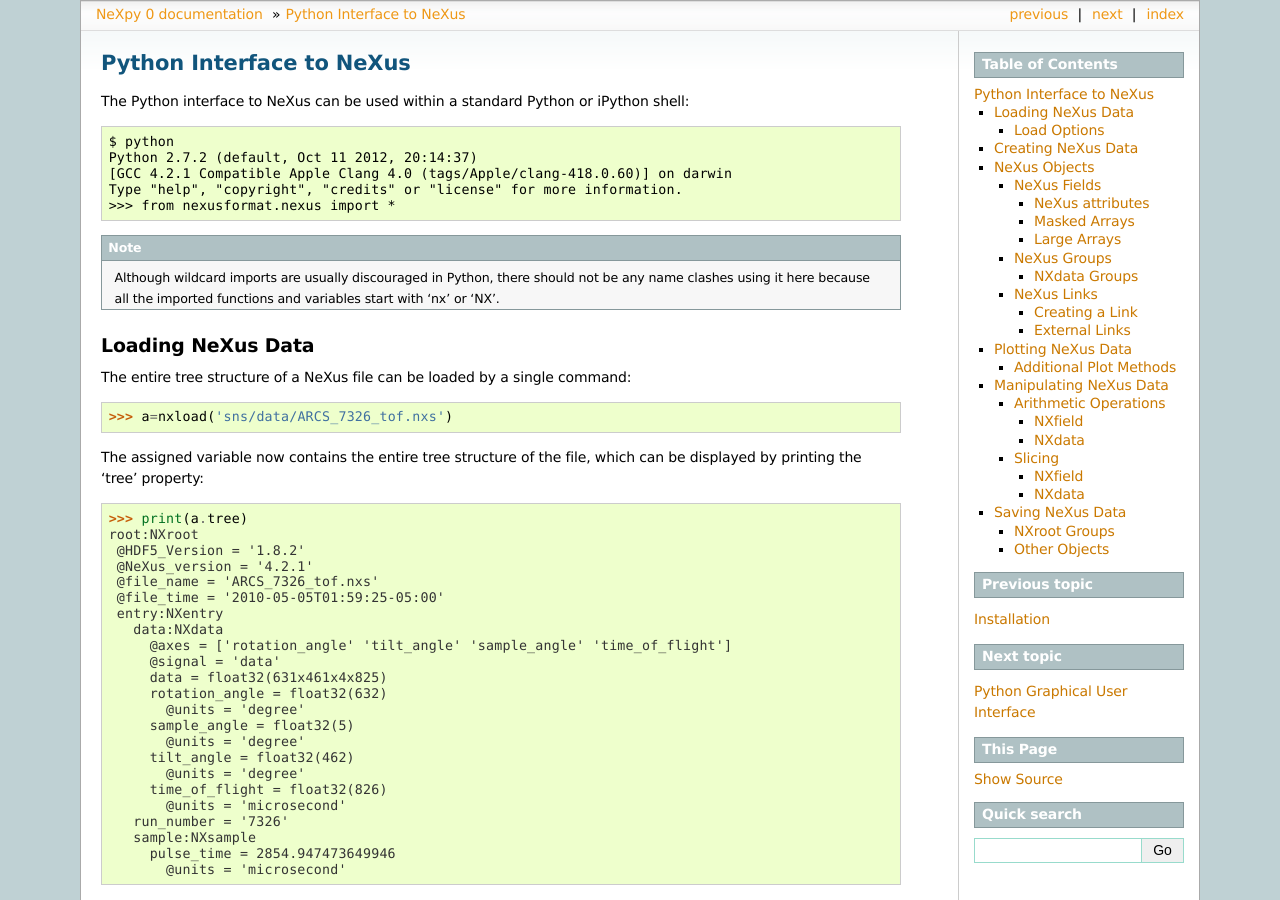
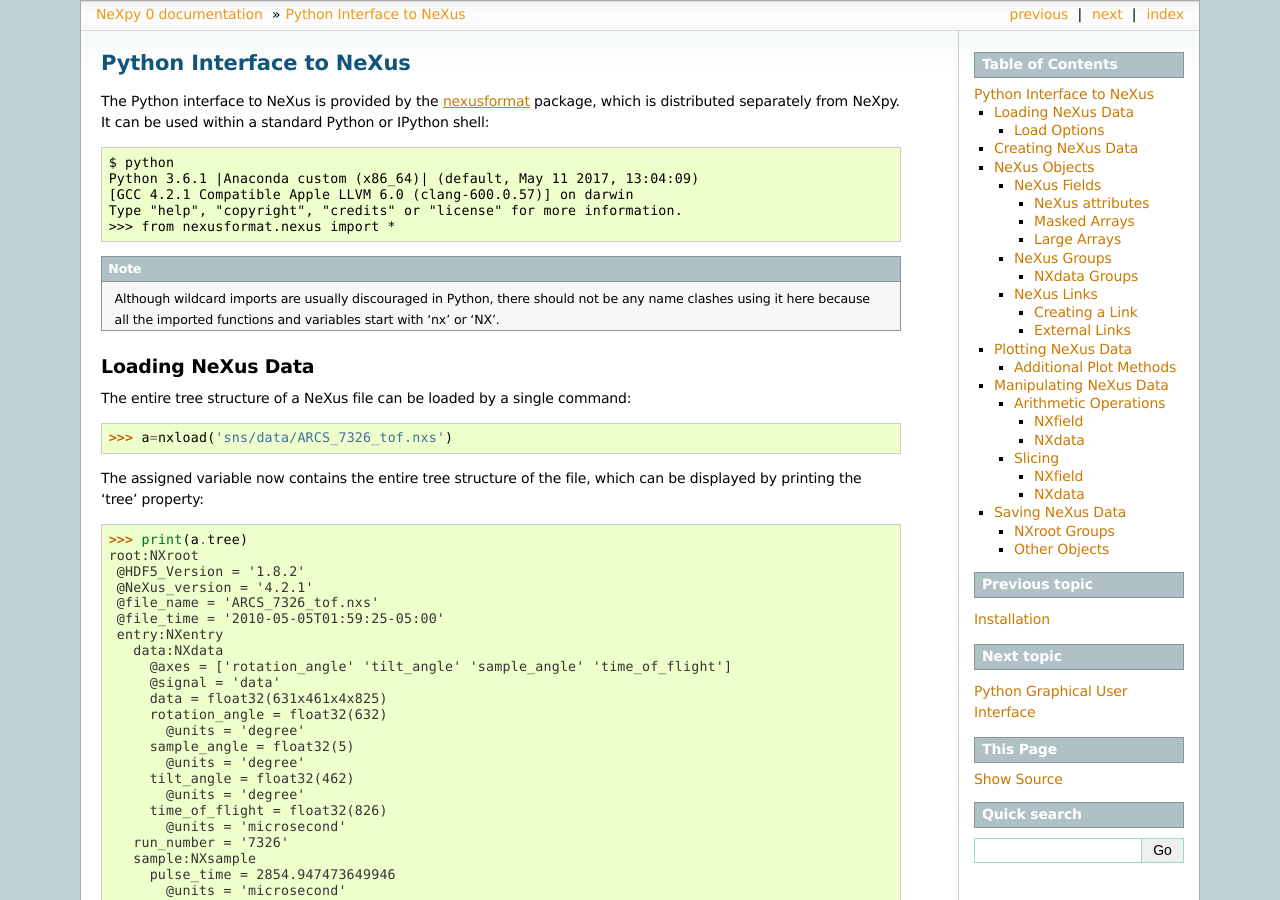
Before and after one commit to nexpy/nexpy, a Sphinx documentation site: the page built from doc/source/pythonshell.rst, in a window 1280 px wide and 900 px high. Built offline with Sphinx 7.4.7, drawn with Linux system fonts in a browser that asks for light colours.

Commit message:
Updating documentation

```diff
--- a/doc/source/index.rst
+++ b/doc/source/index.rst
@@ -17,7 +17,7 @@ reading and writing NeXus files is provided by the `nexusformat
 <https://github.com/nexpy/nexusformat>`_ package, which utilizes
 `h5py <http://www.h5py.org/>`_. The Python API is also described here.
 
-.. note:: NeXpy v0.10.4 is now available for `download
+.. note:: NeXpy v0.10.5 is now available for `download
           <https://pypi.python.org/pypi/NeXpy/>`_ (`Release Notes
           <https://github.com/nexpy/nexpy/releases>`_). This is a beta-release
           so please post any issues that you encounter on the `NeXpy GitHub
--- a/doc/source/pythonshell.rst
+++ b/doc/source/pythonshell.rst
@@ -1,12 +1,14 @@
 *************************
 Python Interface to NeXus
 *************************
-The Python interface to NeXus can be used within a standard Python or iPython
+The Python interface to NeXus is provided by the `nexusformat
+<https://github.com/nexpy/nexusformat>`_ package, which is distributed
+separately from NeXpy. It can be used within a standard Python or IPython
 shell::
 
  $ python
- Python 2.7.2 (default, Oct 11 2012, 20:14:37)
- [GCC 4.2.1 Compatible Apple Clang 4.0 (tags/Apple/clang-418.0.60)] on darwin
+ Python 3.6.1 |Anaconda custom (x86_64)| (default, May 11 2017, 13:04:09)
+ [GCC 4.2.1 Compatible Apple LLVM 6.0 (clang-600.0.57)] on darwin
  Type "help", "copyright", "credits" or "license" for more information.
  >>> from nexusformat.nexus import *
 
```
Also changed, not shown: doc/source/importdialog.rst (+12 -0 lines).
